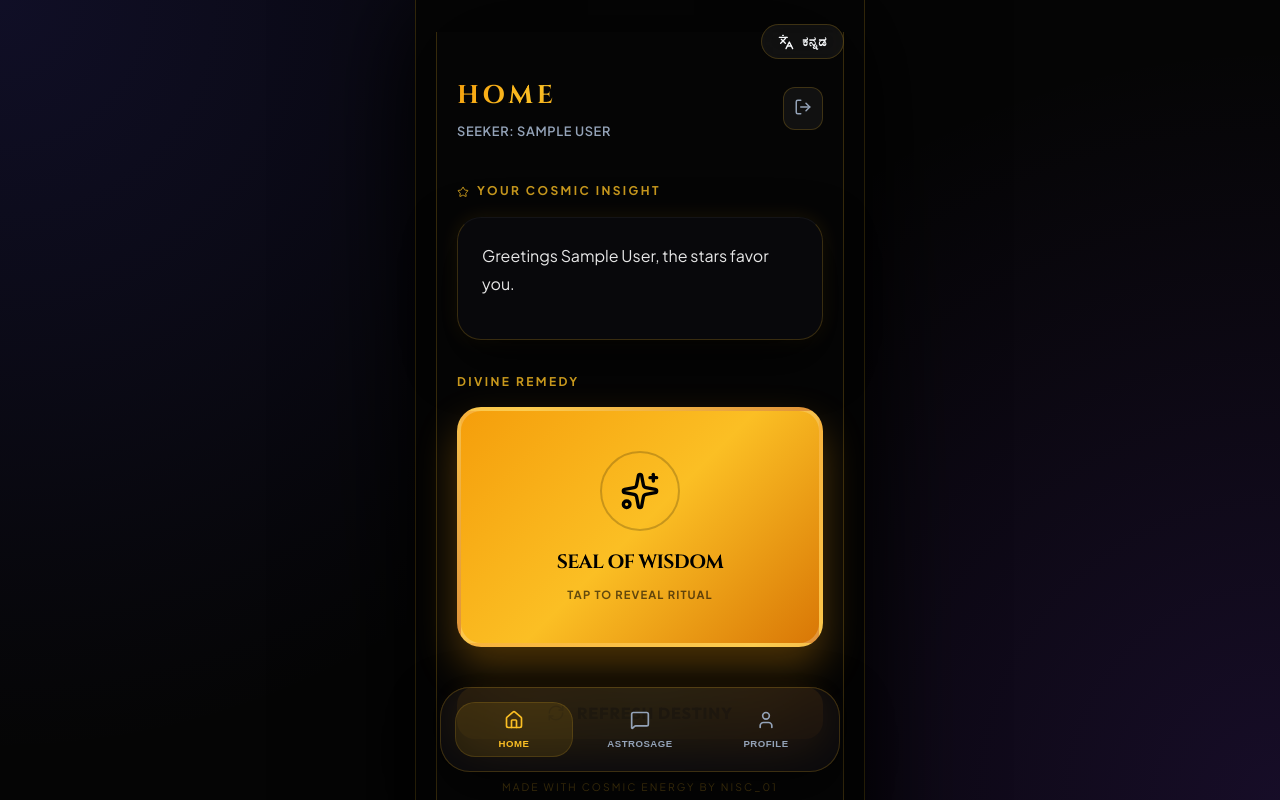
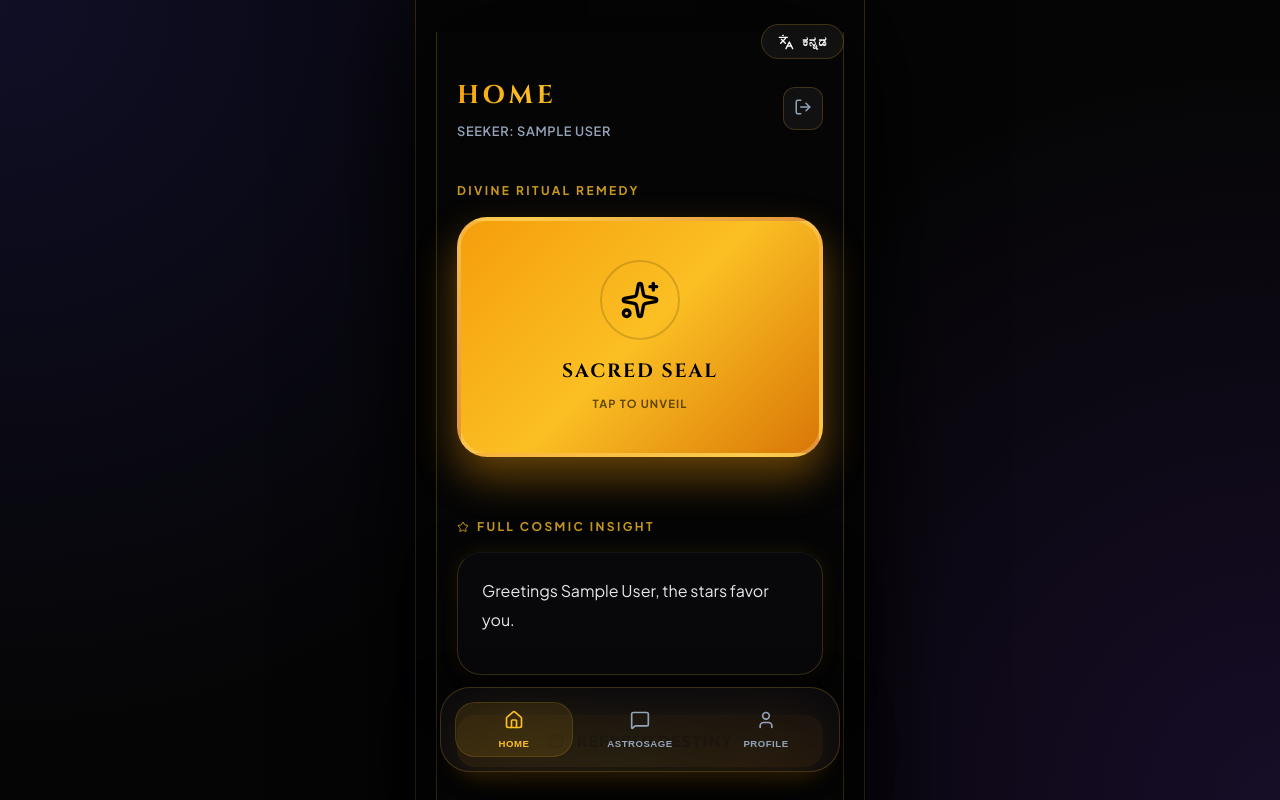
Before and after one commit to nischiths07/astro_raga, a Next.js app: page /dashboard in a window 1280 px wide. Built offline with nearby package versions, Linux system fonts and the light colour scheme; no server answers; sample sign-in values are in the browser's storage.

Commit message:
Major Update: Optimized Dashboard layout with top-level Interactive Remedy Card and full cosmic insights

```diff
--- a/src/app/dashboard/page.tsx
+++ b/src/app/dashboard/page.tsx
@@ -29,6 +29,7 @@ export default function Dashboard() {
 
   const fetchPrediction = async (profileData: any) => {
     setLoading(true);
+    setFlipped(false);
     try {
       const res = await fetch('/api/predict', {
         method: 'POST',
@@ -97,36 +98,9 @@ export default function Dashboard() {
             animate={{ opacity: 1, y: 0 }}
             className="spacer"
           >
-            <div className="section-title">
-              <Star size={12} style={{ display: 'inline', marginRight: '8px', verticalAlign: 'middle' }} />
-              Your Cosmic Insight
-            </div>
-
-            <div className="glass-panel" style={{ marginBottom: '32px' }}>
-              <div style={{
-                whiteSpace: 'pre-wrap',
-                fontSize: '1rem',
-                lineHeight: '1.8',
-                color: 'rgba(255, 255, 255, 0.9)',
-                fontFamily: 'var(--font-body)'
-              }}>
-                {prediction.split('\n').map((line, i) => {
-                  if (line.includes('AstroSage Divine Remedy')) return null;
-                  return (
-                    <p key={i} style={{ marginBottom: line.startsWith('#') || line.includes('**') ? '24px' : '16px' }}>
-                      {line.includes('**') ? (
-                        <span className="gradient-gold royal-title" style={{ display: 'block', fontSize: '1.1rem', marginTop: i > 0 ? '12px' : '0' }}>
-                          {line.replace(/\*\*/g, '').replace(/#/g, '')}
-                        </span>
-                      ) : line}
-                    </p>
-                  );
-                })}
-              </div>
-            </div>
-
-            <div className="section-title">Divine Remedy</div>
-            <div style={{ perspective: '1000px', marginBottom: '40px' }}>
+            {/* REMEDY CARD FIRST */}
+            <div className="section-title">Divine Ritual Remedy</div>
+            <div style={{ perspective: '1000px', marginBottom: '60px' }}>
               <motion.div
                 onClick={() => setFlipped(!flipped)}
                 initial={false}
@@ -146,20 +120,20 @@ export default function Dashboard() {
                   inset: 0,
                   backfaceVisibility: 'hidden',
                   background: 'var(--royal-gold)',
-                  borderRadius: '24px',
+                  borderRadius: '30px',
                   display: 'flex',
                   flexDirection: 'column',
                   alignItems: 'center',
                   justifyContent: 'center',
                   padding: '24px',
-                  boxShadow: '0 20px 40px rgba(245, 158, 11, 0.3)',
+                  boxShadow: '0 20px 40px rgba(245, 158, 11, 0.4)',
                   border: '4px solid rgba(255, 255, 255, 0.2)'
                 }}>
                   <div style={{
                     width: '80px',
                     height: '80px',
                     borderRadius: '50%',
-                    border: '2px solid rgba(0,0,0,0.2)',
+                    border: '2px solid rgba(0,0,0,0.15)',
                     display: 'flex',
                     alignItems: 'center',
                     justifyContent: 'center',
@@ -167,8 +141,8 @@ export default function Dashboard() {
                   }}>
                     <Sparkles size={40} color="black" />
                   </div>
-                  <h3 style={{ color: 'black', fontFamily: 'var(--font-royal)', fontSize: '1.2rem', textAlign: 'center' }}>SEAL OF WISDOM</h3>
-                  <p style={{ color: 'rgba(0,0,0,0.6)', fontSize: '0.7rem', fontWeight: 700, letterSpacing: '0.1em', marginTop: '8px' }}>TAP TO REVEAL RITUAL</p>
+                  <h3 style={{ color: 'black', fontFamily: 'var(--font-royal)', fontSize: '1.2rem', textAlign: 'center', letterSpacing: '0.1em' }}>SACRED SEAL</h3>
+                  <p style={{ color: 'rgba(0,0,0,0.6)', fontSize: '0.7rem', fontWeight: 800, letterSpacing: '0.1em', marginTop: '8px' }}>TAP TO UNVEIL</p>
                 </div>
 
                 {/* Back of Card */}
@@ -177,30 +151,63 @@ export default function Dashboard() {
                   inset: 0,
                   backfaceVisibility: 'hidden',
                   transform: 'rotateY(180deg)',
-                  background: 'rgba(30, 41, 59, 0.9)',
-                  borderRadius: '24px',
-                  padding: '24px',
+                  background: 'rgba(10, 10, 20, 0.95)',
+                  borderRadius: '30px',
+                  padding: '28px',
                   border: '2px solid var(--accent-gold)',
+                  display: 'flex',
+                  flexDirection: 'column',
+                  boxShadow: '0 0 40px rgba(251, 191, 36, 0.1) inset'
+                }}>
+                  <div style={{
+                    flex: 1,
+                    overflowY: 'auto',
+                    paddingRight: '8px',
                     display: 'flex',
                     flexDirection: 'column',
                     justifyContent: 'center',
                     alignItems: 'center',
-                  textAlign: 'center'
+                    textAlign: 'center',
+                    scrollbarWidth: 'thin',
+                    scrollbarColor: 'var(--accent-gold) transparent'
                   }}>
-                  <div style={{ position: 'absolute', top: '12px', right: '12px', opacity: 0.3 }}>
-                    <Star size={16} color="var(--accent-gold)" />
-                  </div>
                     <p style={{
                       fontSize: '1rem',
-                    lineHeight: '1.6',
-                    color: 'var(--accent-gold)',
+                      lineHeight: '1.7',
+                      color: 'var(--text-main)',
                       fontFamily: 'var(--font-body)',
-                    fontWeight: 600
+                      fontWeight: 500
                     }}>
-                    {prediction.split('Divine Remedy').pop()?.replace(/[*#]/g, '').trim() || "Chant 'Om' 108 times for spiritual clarity."}
+                      {prediction.split('Divine Remedy').pop()?.replace(/[*#]/g, '').trim() || "Embrace silence for 11 minutes at sunset."}
                     </p>
                   </div>
+                </div>
               </motion.div>
+            </div>
+
+            <div className="section-title">
+              <Star size={12} style={{ display: 'inline', marginRight: '8px', verticalAlign: 'middle' }} />
+              Full Cosmic Insight
+            </div>
+
+            <div className="glass-panel" style={{ marginBottom: '40px' }}>
+              <div style={{
+                whiteSpace: 'pre-wrap',
+                fontSize: '1rem',
+                lineHeight: '1.8',
+                color: 'rgba(255, 255, 255, 0.9)',
+                fontFamily: 'var(--font-body)'
+              }}>
+                {prediction.split('\n').map((line, i) => (
+                  <p key={i} style={{ marginBottom: line.startsWith('#') || line.includes('**') ? '24px' : '16px' }}>
+                    {line.includes('**') ? (
+                      <span className="gradient-gold royal-title" style={{ display: 'block', fontSize: '1.1rem', marginTop: i > 0 ? '12px' : '0' }}>
+                        {line.replace(/\*\*/g, '').replace(/#/g, '')}
+                      </span>
+                    ) : line}
+                  </p>
+                ))}
+              </div>
             </div>
 
             <motion.button
```
Lines whose indentation alone changed are shown as unchanged.
